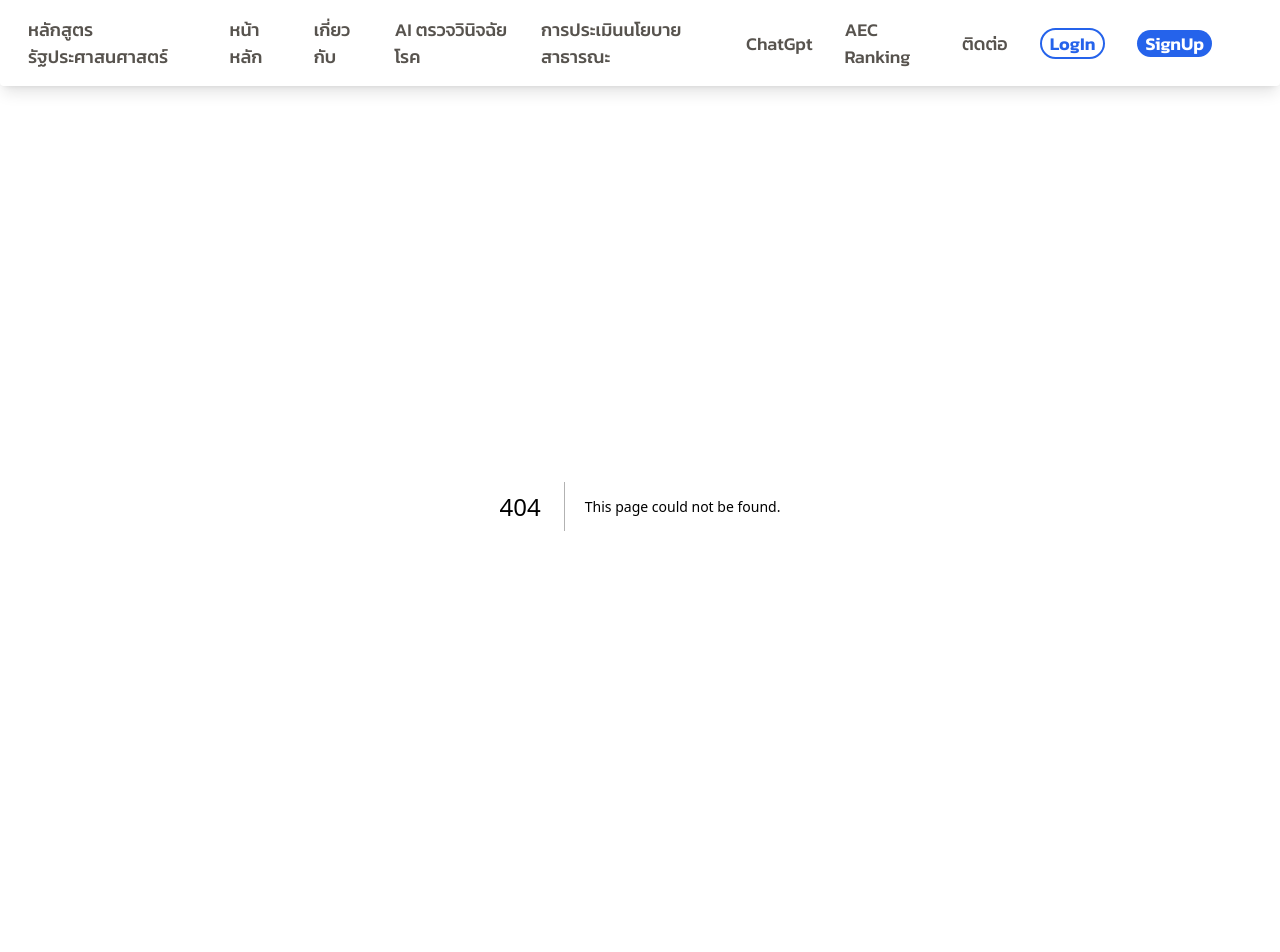
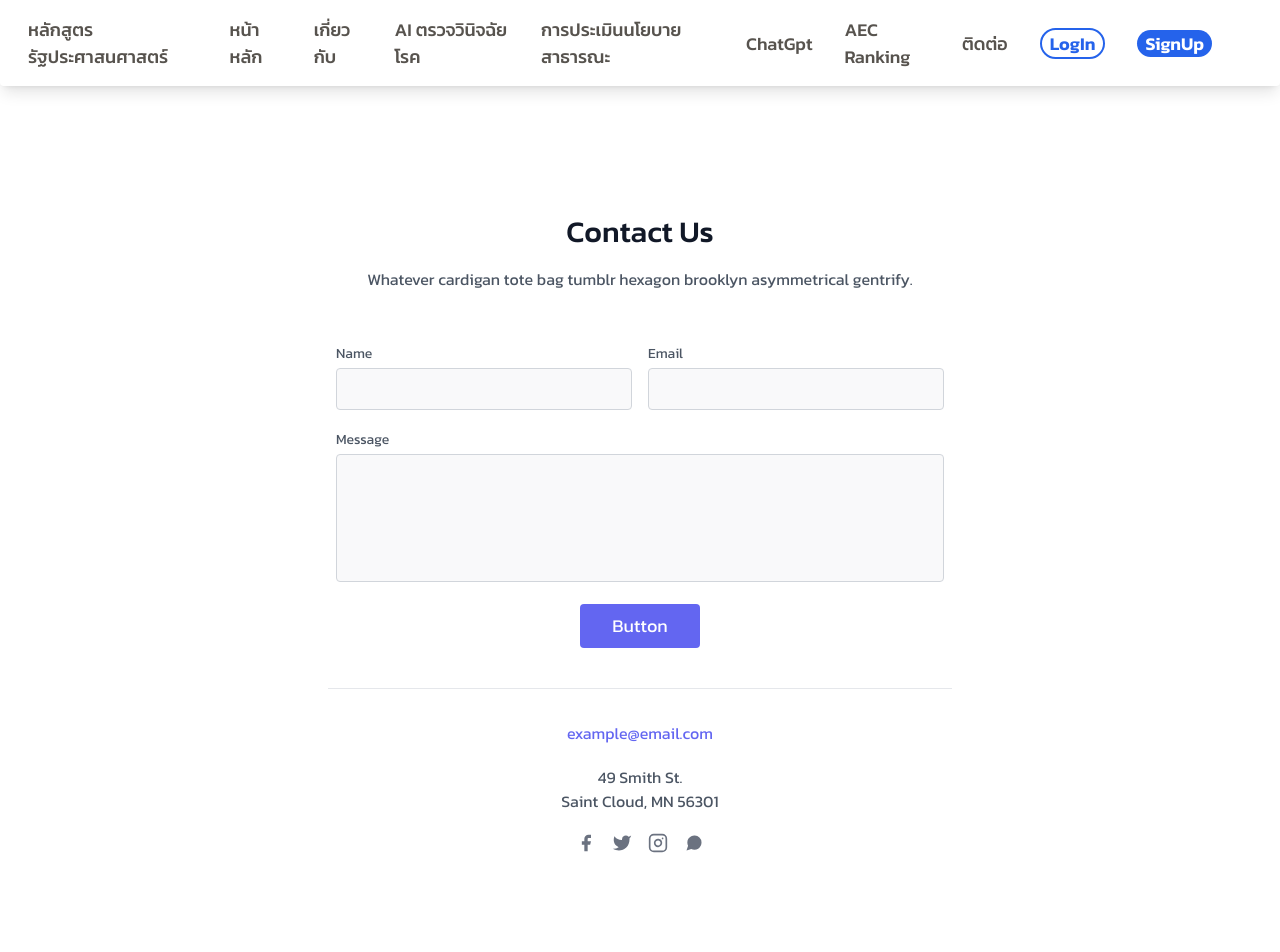
Before and after one commit to wadsana1/ppp-and-administration-in-digital-age-1-2568, a Next.js app: page /contact in a window 1280 px wide. Before the commit this address had no page. Shown: the top 952 px of the page. Built offline with nearby package versions, Linux system fonts and the light colour scheme.

Commit message:
first commit

```diff
--- /dev/null
+++ b/src/app/contact/page.tsx
@@ -0,0 +1,10 @@
+import Contact from '@/components/Contact'
+import React from 'react'
+
+export default function page() {
+  return (
+    <div>
+        <Contact/>
+    </div>
+  )
+}
--- /dev/null
+++ b/src/components/Contact.tsx
@@ -0,0 +1,138 @@
+import React from "react";
+
+export default function Contact() {
+  return (
+    <div>
+      <section className="text-gray-600 body-font relative shadow-lg p-3 mb-5 bg-body rounded">
+        <div className="container px-5 py-24 mx-auto">
+          <div className="flex flex-col text-center w-full mb-12">
+            <h1 className="sm:text-3xl text-2xl font-medium title-font mb-4 text-gray-900">
+              Contact Us
+            </h1>
+            <p className="lg:w-2/3 mx-auto leading-relaxed text-base">
+              Whatever cardigan tote bag tumblr hexagon brooklyn asymmetrical
+              gentrify.
+            </p>
+          </div>
+          <div className="lg:w-1/2 md:w-2/3 mx-auto">
+            <div className="flex flex-wrap -m-2">
+              <div className="p-2 w-1/2">
+                <div className="relative">
+                  <label
+                    htmlFor="name"
+                    className="leading-7 text-sm text-gray-600"
+                  >
+                    Name
+                  </label>
+                  <input
+                    type="text"
+                    id="name"
+                    name="name"
+                    className="w-full bg-gray-100 bg-opacity-50 rounded border border-gray-300 focus:border-indigo-500 focus:bg-white focus:ring-2 focus:ring-indigo-200 text-base outline-none text-gray-700 py-1 px-3 leading-8 transition-colors duration-200 ease-in-out"
+                  />
+                </div>
+              </div>
+              <div className="p-2 w-1/2">
+                <div className="relative">
+                  <label
+                    htmlFor="email"
+                    className="leading-7 text-sm text-gray-600"
+                  >
+                    Email
+                  </label>
+                  <input
+                    type="email"
+                    id="email"
+                    name="email"
+                    className="w-full bg-gray-100 bg-opacity-50 rounded border border-gray-300 focus:border-indigo-500 focus:bg-white focus:ring-2 focus:ring-indigo-200 text-base outline-none text-gray-700 py-1 px-3 leading-8 transition-colors duration-200 ease-in-out"
+                  />
+                </div>
+              </div>
+              <div className="p-2 w-full">
+                <div className="relative">
+                  <label
+                    htmlFor="message"
+                    className="leading-7 text-sm text-gray-600"
+                  >
+                    Message
+                  </label>
+                  <textarea
+                    id="message"
+                    name="message"
+                    className="w-full bg-gray-100 bg-opacity-50 rounded border border-gray-300 focus:border-indigo-500 focus:bg-white focus:ring-2 focus:ring-indigo-200 h-32 text-base outline-none text-gray-700 py-1 px-3 resize-none leading-6 transition-colors duration-200 ease-in-out"
+                    defaultValue={""}
+                  />
+                </div>
+              </div>
+              <div className="p-2 w-full">
+                <button className="flex mx-auto text-white bg-indigo-500 border-0 py-2 px-8 focus:outline-none hover:bg-indigo-600 rounded text-lg">
+                  Button
+                </button>
+              </div>
+              <div className="p-2 w-full pt-8 mt-8 border-t border-gray-200 text-center">
+                <a className="text-indigo-500">example@email.com</a>
+                <p className="leading-normal my-5">
+                  49 Smith St.
+                  <br />
+                  Saint Cloud, MN 56301
+                </p>
+                <span className="inline-flex">
+                  <a className="text-gray-500">
+                    <svg
+                      fill="currentColor"
+                      strokeLinecap="round"
+                      strokeLinejoin="round"
+                      strokeWidth={2}
+                      className="w-5 h-5"
+                      viewBox="0 0 24 24"
+                    >
+                      <path d="M18 2h-3a5 5 0 00-5 5v3H7v4h3v8h4v-8h3l1-4h-4V7a1 1 0 011-1h3z" />
+                    </svg>
+                  </a>
+                  <a className="ml-4 text-gray-500">
+                    <svg
+                      fill="currentColor"
+                      strokeLinecap="round"
+                      strokeLinejoin="round"
+                      strokeWidth={2}
+                      className="w-5 h-5"
+                      viewBox="0 0 24 24"
+                    >
+                      <path d="M23 3a10.9 10.9 0 01-3.14 1.53 4.48 4.48 0 00-7.86 3v1A10.66 10.66 0 013 4s-4 9 5 13a11.64 11.64 0 01-7 2c9 5 20 0 20-11.5a4.5 4.5 0 00-.08-.83A7.72 7.72 0 0023 3z" />
+                    </svg>
+                  </a>
+                  <a className="ml-4 text-gray-500">
+                    <svg
+                      fill="none"
+                      stroke="currentColor"
+                      strokeLinecap="round"
+                      strokeLinejoin="round"
+                      strokeWidth={2}
+                      className="w-5 h-5"
+                      viewBox="0 0 24 24"
+                    >
+                      <rect width={20} height={20} x={2} y={2} rx={5} ry={5} />
+                      <path d="M16 11.37A4 4 0 1112.63 8 4 4 0 0116 11.37zm1.5-4.87h.01" />
+                    </svg>
+                  </a>
+                  <a className="ml-4 text-gray-500">
+                    <svg
+                      fill="currentColor"
+                      strokeLinecap="round"
+                      strokeLinejoin="round"
+                      strokeWidth={2}
+                      className="w-5 h-5"
+                      viewBox="0 0 24 24"
+                    >
+                      <path d="M21 11.5a8.38 8.38 0 01-.9 3.8 8.5 8.5 0 01-7.6 4.7 8.38 8.38 0 01-3.8-.9L3 21l1.9-5.7a8.38 8.38 0 01-.9-3.8 8.5 8.5 0 014.7-7.6 8.38 8.38 0 013.8-.9h.5a8.48 8.48 0 018 8v.5z" />
+                    </svg>
+                  </a>
+                </span>
+              </div>
+            </div>
+          </div>
+        </div>
+      </section>
+    </div>
+  );
+}
--- a/src/components/Navbar.tsx
+++ b/src/components/Navbar.tsx
@@ -4,7 +4,7 @@ export default function Navbar() {
   return (
     <div>
       <div className="flex justify-center ">
-        <div className="self-center top-0 w-full max-w-9xl shadow-lg p-3 mb-5 bg-body rounded ">
+        <div className="self-center top-0 w-full max-w-9xl shadow-lg p-3 mb-5 bg-body rounded">
           <div className="flex justify-end items-center text-gray-700">
             {/* <div className="mx-2 my-4 ">
               <ion-icon
@@ -35,7 +35,7 @@ export default function Navbar() {
                 <a href="/aecranking">AEC Ranking</a>
               </li>
               <li className="text-stone-600 hover:text-blue-600 hover:font-bold font-medium mx-4 my-1">
-                <a href="#">ติดต่อ</a>
+                <a href="/contact">ติดต่อ</a>
               </li>
               <li className="text-blue-600 hover:text-white hover:bg-blue-600 mx-4 my-1 border-2 border-blue-600 px-2 rounded-2xl ">
                 <a href="#">LogIn</a>
@@ -66,7 +66,7 @@ export default function Navbar() {
                     <a href="#">Contact</a>
                   </li>
                   <li className="text-blue-600 hover:text-white hover:bg-blue-600 mx-4 my-1 border-2 border-blue-600 px-2 rounded-2xl ">
-                    <a href="#">LogIn</a>
+                    <a href="/signin">LogIn</a>
                   </li>
                   <li className="text-white bg-blue-600 px-2 rounded-2xl mx-4 my-1 hover:bg-white hover:text-blue-600 hover:border-2 hover:border-blue-600">
                     <a href="#">SignUp</a>
```
Also changed, not shown: 1 other file (tests, documents, lock files or other folders).
